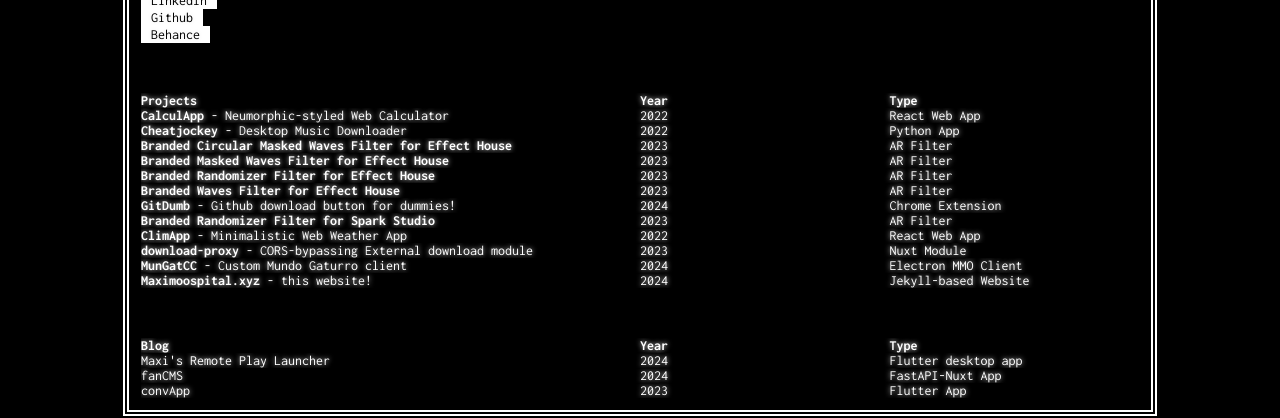
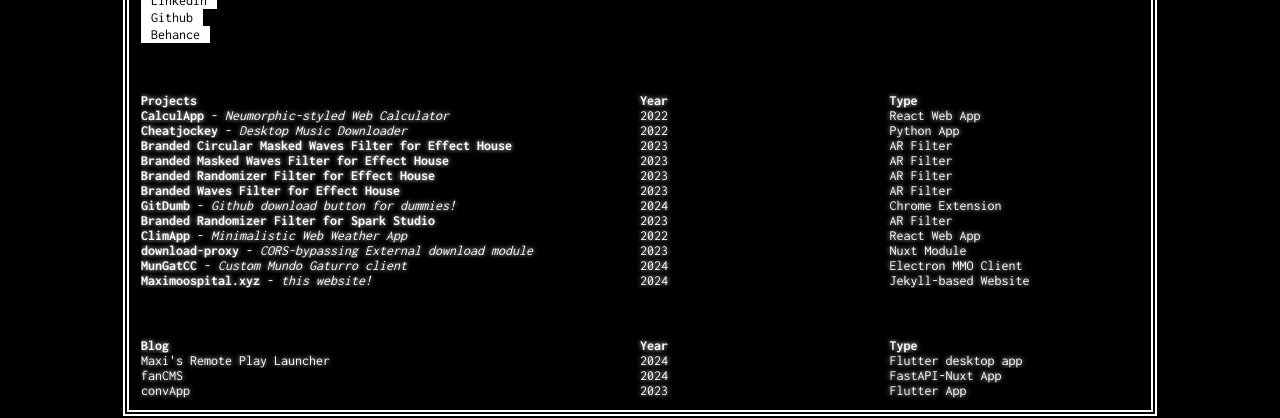
Before and after one commit to maximoospital/maximoospital.github.io, a Jekyll site: the page built from index.html, in a window 1280 px wide. Shown: the part 330-748 px from the top of the page. Built offline with Jekyll 4.4.1, drawn with Linux system fonts in a browser that asks for light colours.

Commit message:
Update landings_list.html

```diff
--- a/_includes/landings_list.html
+++ b/_includes/landings_list.html
@@ -20,7 +20,7 @@
                 {% endif %}
                     <div class="row__title">
                         {% assign title_parts = landing.title | split: " - " %}
-                        <b>{{ title_parts[0] }}</b>{% if title_parts[1] %} - {{ title_parts[1] }}{% endif %}
+                        <b>{{ title_parts[0] }}</b>{% if title_parts[1] %} - <i>{{ title_parts[1] }}</i>{% endif %}
                     </div>
                     <div class="row__date">
                         {{ landing.year }}
```
